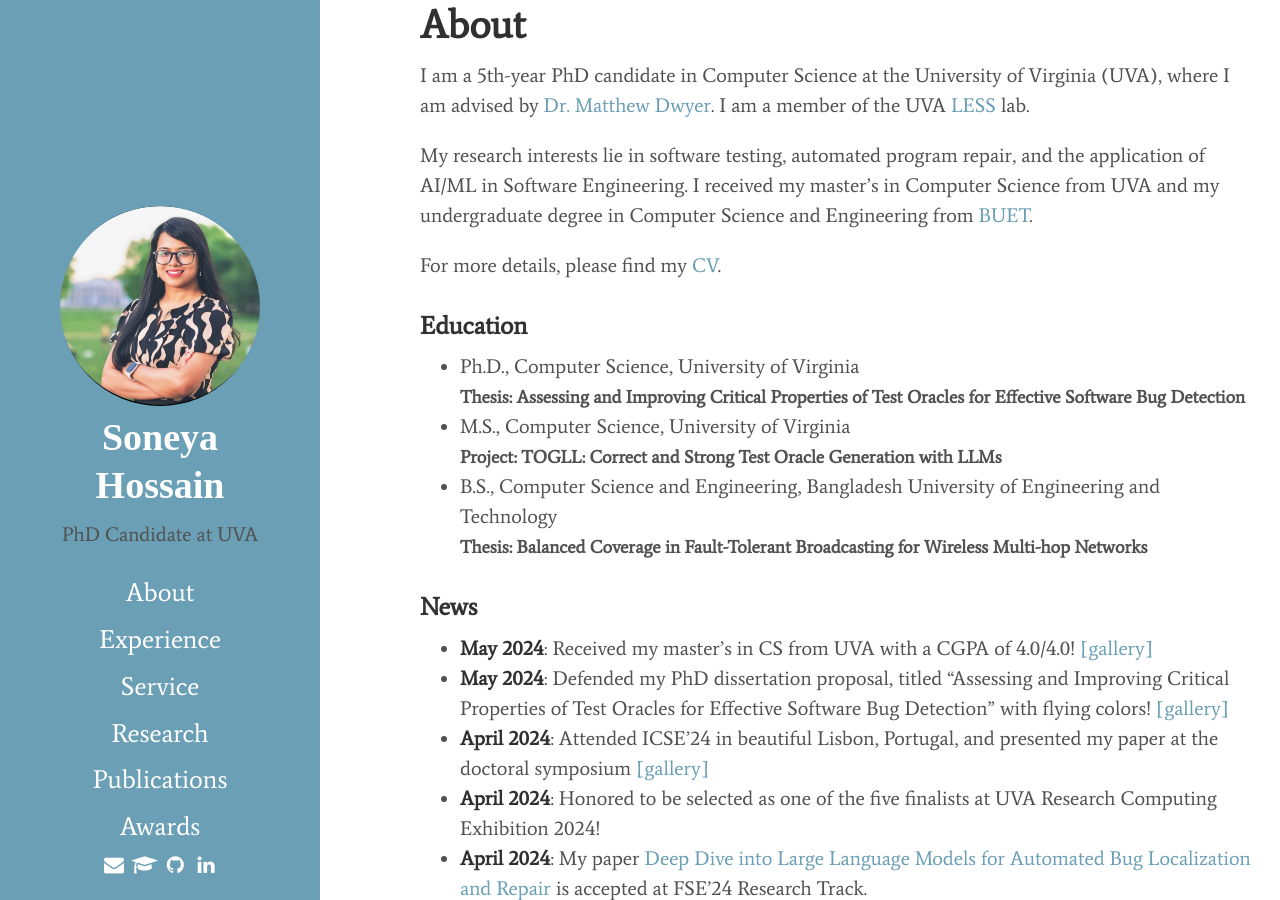
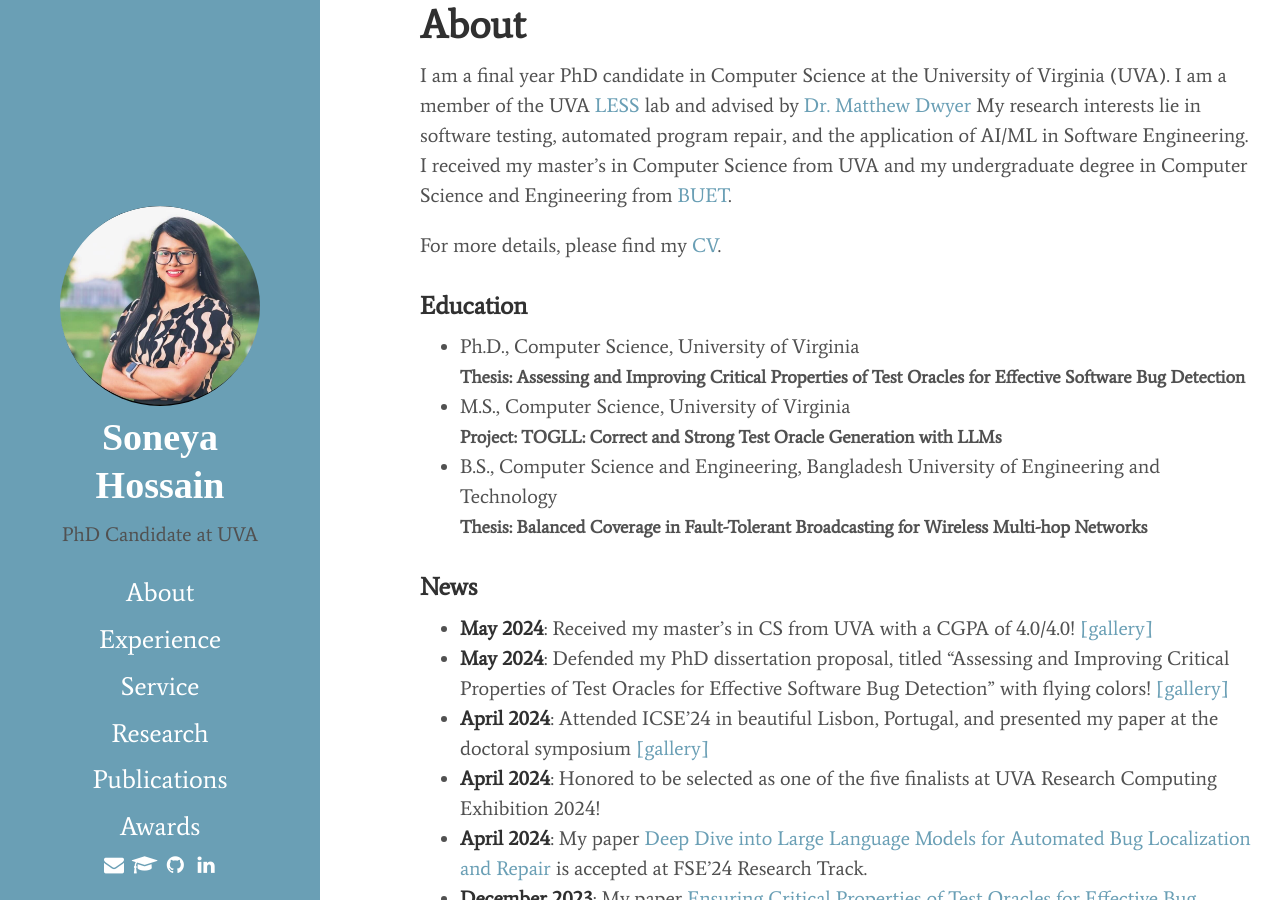
Before and after one commit to soneyahossain/soneyahossain.github.io, a Jekyll site: the page built from index.md, in a window 1280 px wide and 900 px high. Built offline with Jekyll 4.4.1, drawn with Linux system fonts in a browser that asks for light colours; cached includes are drawn as plain includes.

Commit message:
update news

```diff
--- a/index.md
+++ b/index.md
@@ -3,8 +3,7 @@
 title: About
 ---
 
-I am a 5th-year PhD candidate in Computer Science at the University of Virginia (UVA), where I am advised by [Dr. Matthew Dwyer](https://matthewbdwyer.github.io/). I am a member of the UVA [LESS](https://less-lab-uva.github.io/) lab.
-
+I am a final year PhD candidate in Computer Science at the University of Virginia (UVA). I am a member of the UVA [LESS](https://less-lab-uva.github.io/) lab and advised by [Dr. Matthew Dwyer](https://matthewbdwyer.github.io/)
 My research interests lie in software testing, automated program repair, and the application of AI/ML in Software Engineering. I received my master's in Computer Science from UVA and my undergraduate degree in Computer Science and Engineering from [BUET](https://eee.buet.ac.bd/).
 
 For more details, please find my [CV]({{'/'|relative_url}}assets/CV/CV.pdf).
```
